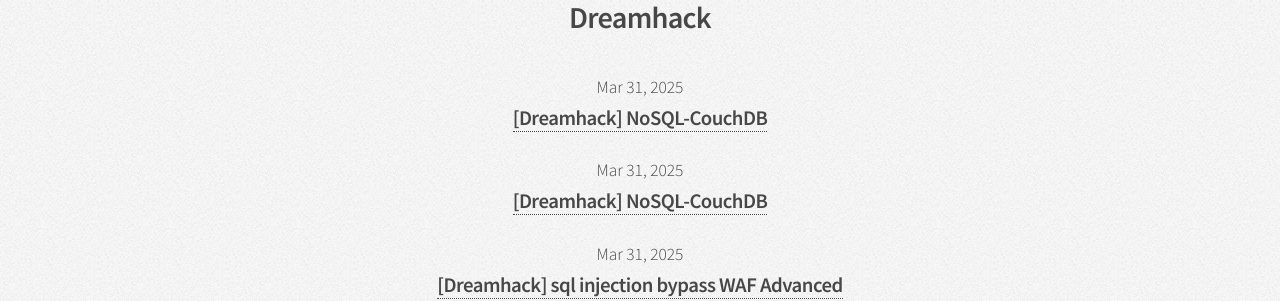
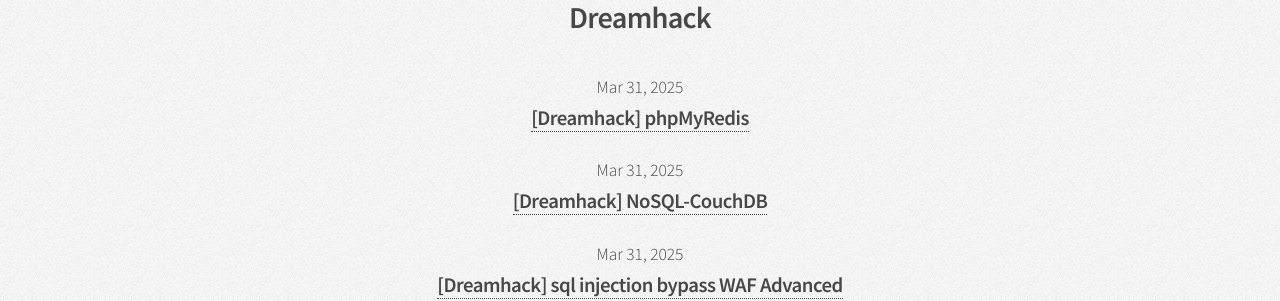
Before and after one commit to jjjj0202/jjjj0202.github.io, a Jekyll site: the page built from index.markdown, in a window 1280 px wide. Shown: the part 196-497 px from the top of the page. Built offline with Jekyll 4.4.1, drawn with Linux system fonts in a browser that asks for light colours.

Commit message:
250415-18:52

```diff
--- a/_posts/2025-04-14-pp8.markdown
+++ b/_posts/2025-04-14-pp8.markdown
@@ -1,6 +1,6 @@
 ---
 layout: post
-title:  "[Dreamhack] NoSQL-CouchDB"
+title:  "[Dreamhack] phpMyRedis"
 date:   2025-04-01 08:42:22 +0900
 featured: /assets/images/블로그8.png
 categories: jekyll update
```
